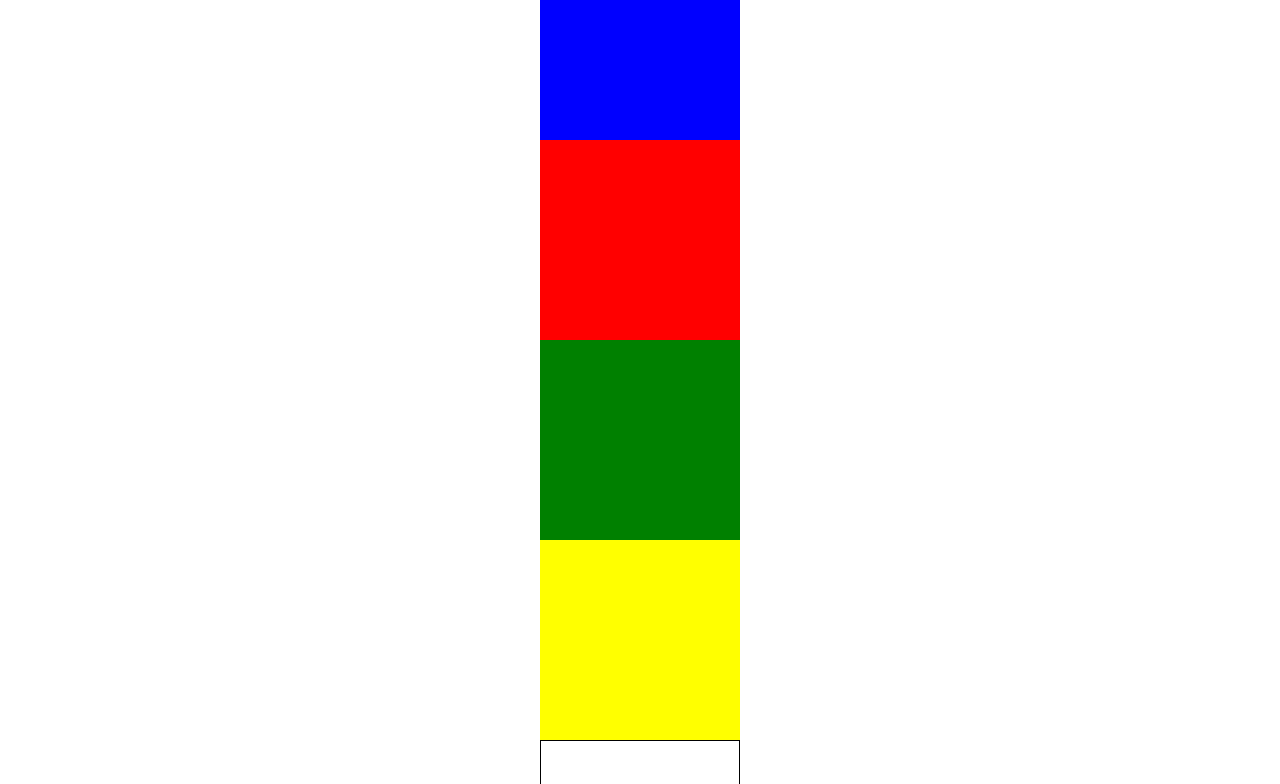
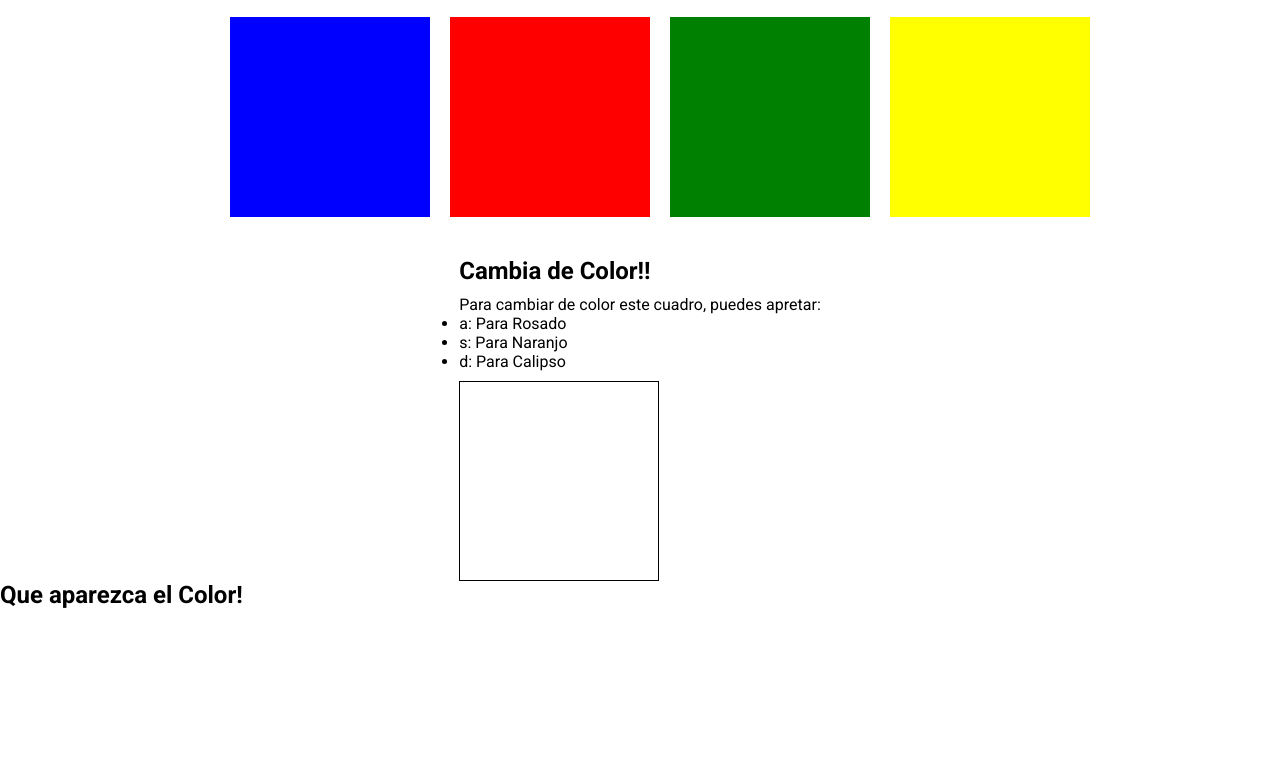
Before and after one commit to rmedinacl/desafio_funciones, a plain HTML site: page 4_colores.html in a window 1280 px wide. Shown: the part 60-844 px from the top of the page. After the commit the page ends 800 px from the top, so only its background shows below. Drawn offline with Linux system fonts and the light colour scheme.

Commit message:
last changes

```diff
--- a/4_colores.html
+++ b/4_colores.html
@@ -9,11 +9,30 @@
 </head>
 
 <body>
-    <div id="azul"></div>
-    <div id="rojo"></div>
-    <div id="verde"></div>
-    <div id="amarillo"></div>
-    <div id="key"></div>
+    <div class="title">
+        <h1>4 Colores</h1>
+        <p>Haga click en los cuadrados de colores para transformar cada cuadrado a color negro</p>
+    </div>
+    <section>
+        <div id="azul"></div>
+        <div id="rojo"></div>
+        <div id="verde"></div>
+        <div id="amarillo"></div>
+    </section>
+    <div class="cuadrado_blank">
+        <h2>Cambia de Color!!</h2>
+        <p>Para cambiar de color este cuadro, puedes apretar:</p>
+        <ul>
+            <li>a: Para Rosado</li>
+            <li>s: Para Naranjo</li>
+            <li>d: Para Calipso</li>
+
+        </ul>
+        <div id="key"></div>
+    </div>
+    <div class="new_color">
+        <h2>Que aparezca el Color!</h2>
+    </div>
     <script src="./assets/js/4_colores.js"></script>
 </body>
 
--- a/assets/css/style.css
+++ b/assets/css/style.css
@@ -7,10 +7,21 @@
 }
 
 body {
-  display: grid;
-  place-items: center;
+  align-items: center;
 }
 
+.title {
+  text-align: center;
+  margin-bottom: 20px;
+}
+
+section {
+  display: flex;
+  justify-content: center;
+  gap: 20px;
+  margin-top: 20px;
+  margin-left: 40px;
+}
 #azul {
   background-color: blue;
   width: 200px;
@@ -36,4 +47,17 @@ body {
   border: 1px solid black;
   width: 200px;
   height: 200px;
+  margin-top: 10px;
 }
+
+.cuadrado_blank {
+  margin-top: 40px;
+  display: grid;
+  align-items: center;
+  justify-content: center;
+}
+
+.cuadrado_blank p {
+  text-align: center;
+  margin-top: 10px;
+}
```
